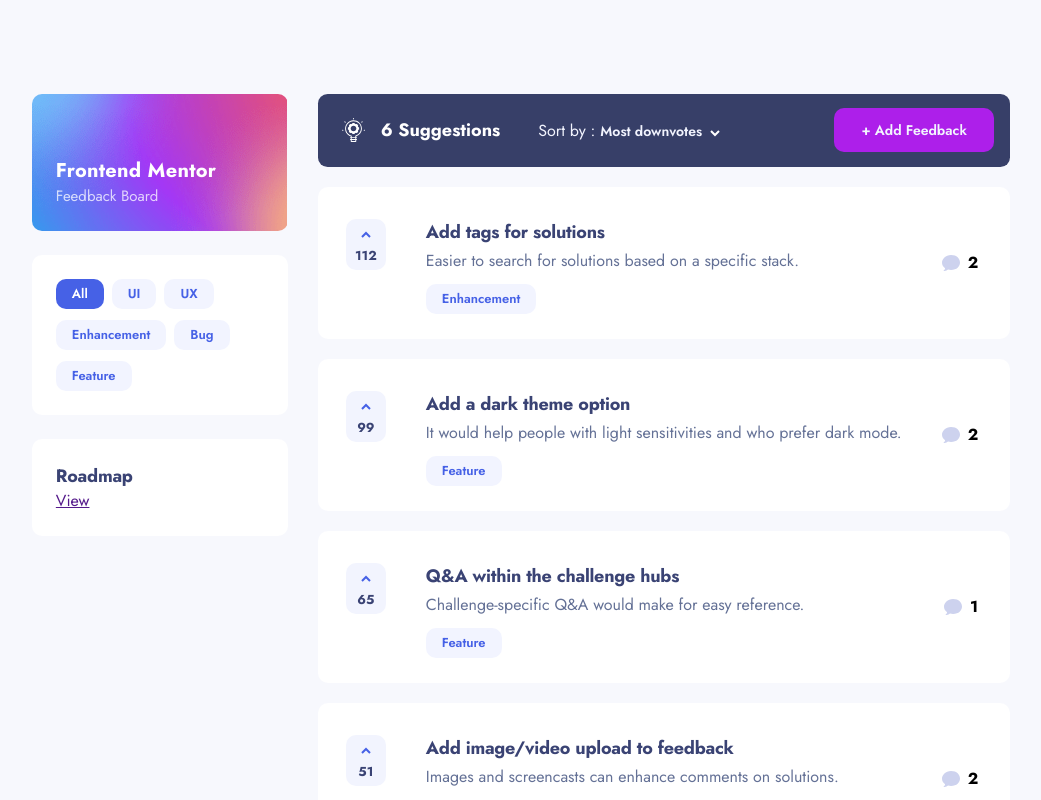
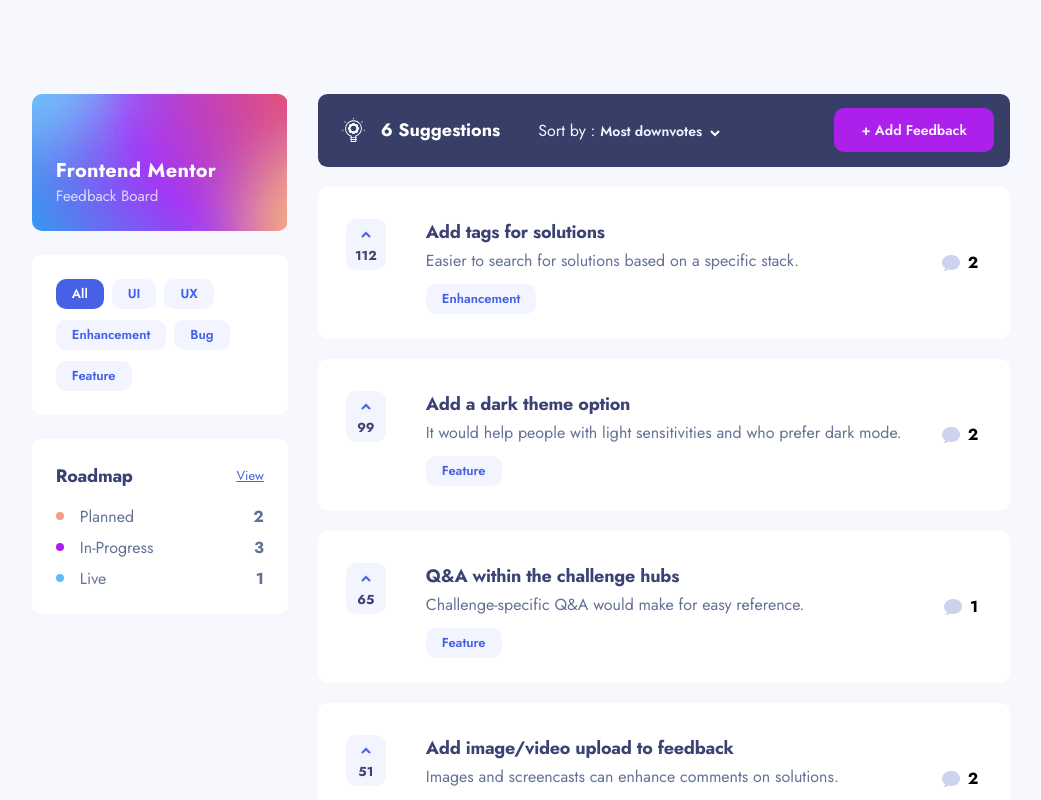
Before and after one commit to emanusantos/product-feedback, an Angular app: page / in a window 1280 px wide. Shown: the top 800 px of the page, without its empty margins (119-1160 px from the left). Built offline with nearby package versions, Linux system fonts and the light colour scheme.

Commit message:
feat: finish aside menu

```diff
--- a/src/app/components/menu/menu.component.html
+++ b/src/app/components/menu/menu.component.html
@@ -3,13 +3,39 @@
         <p class="title">Frontend Mentor</p>
         <p class="subtitle">Feedback Board</p>
     </div>
+
     <div class="menu-categories">
         <app-tag *ngFor="let category of categories" [title]="category" (click)="selectCategory(category)" [selected]="category === selectedCategory" />
     </div>
+
     <div class="menu-footer">
-        <div class="row">
+        <div class="row" id="roadmap">
             <h3>Roadmap</h3>
             <a href="">View</a>
         </div>
+
+        <div class="row">
+            <div class="dotted">
+                <div class="circle" id="orange"></div>
+                <p class="status">Planned</p>
+            </div>
+            <b>2</b>
+        </div>
+
+        <div class="row">
+            <div class="dotted">
+                <div class="circle" id="purple"></div>
+                <p class="status">In-Progress</p>
+            </div>
+            <b>3</b>
+        </div>
+
+        <div class="row">
+            <div class="dotted">
+                <div class="circle" id="cyan"></div>
+                <p class="status">Live</p>
+            </div>
+            <b>1</b>
+        </div>
     </div>
 </aside>
--- a/src/app/components/menu/menu.component.sass
+++ b/src/app/components/menu/menu.component.sass
@@ -45,6 +45,49 @@
     cursor: pointer
 
 .menu-footer
-    padding: 1.5rem
+    padding: 1.5rem 1.5rem 1rem 1.5rem
     border-radius: 10px
     background-color: $white
+
+.row
+    display: flex
+    justify-content: space-between
+    align-items: center
+    margin-bottom: .5rem
+
+#roadmap
+    margin-bottom: 1rem
+
+a
+    font-size: 13px
+    color: $primary
+
+.status
+    font-family: Jost
+    font-size: 16px
+    color: $grayish-blue
+    font-weight: 400
+
+b
+    font-size: 16px
+    color: $grayish-blue
+
+.dotted
+    display: flex
+    justify-content: center
+    align-items: center
+    gap: 1rem
+
+.circle
+    width: .5rem
+    height: .5rem
+    border-radius: 50%
+
+#orange
+    background-color: $orange
+
+#purple
+    background-color: $secondary
+
+#cyan
+    background-color: $light-blue
--- a/src/app/components/select/select.component.ts
+++ b/src/app/components/select/select.component.ts
@@ -3,14 +3,12 @@
 @Component({
   selector: 'app-select',
   templateUrl: './select.component.html',
-  styleUrls: ['./select.component.sass']
+  styleUrls: ['./select.component.sass'],
 })
 export class SelectComponent {
   initialValue = 'downvotes';
 
   getSelectedValue(event: any) {
     this.initialValue = event.target.value;
-
-    console.log(this.initialValue)
   }
 }
```
